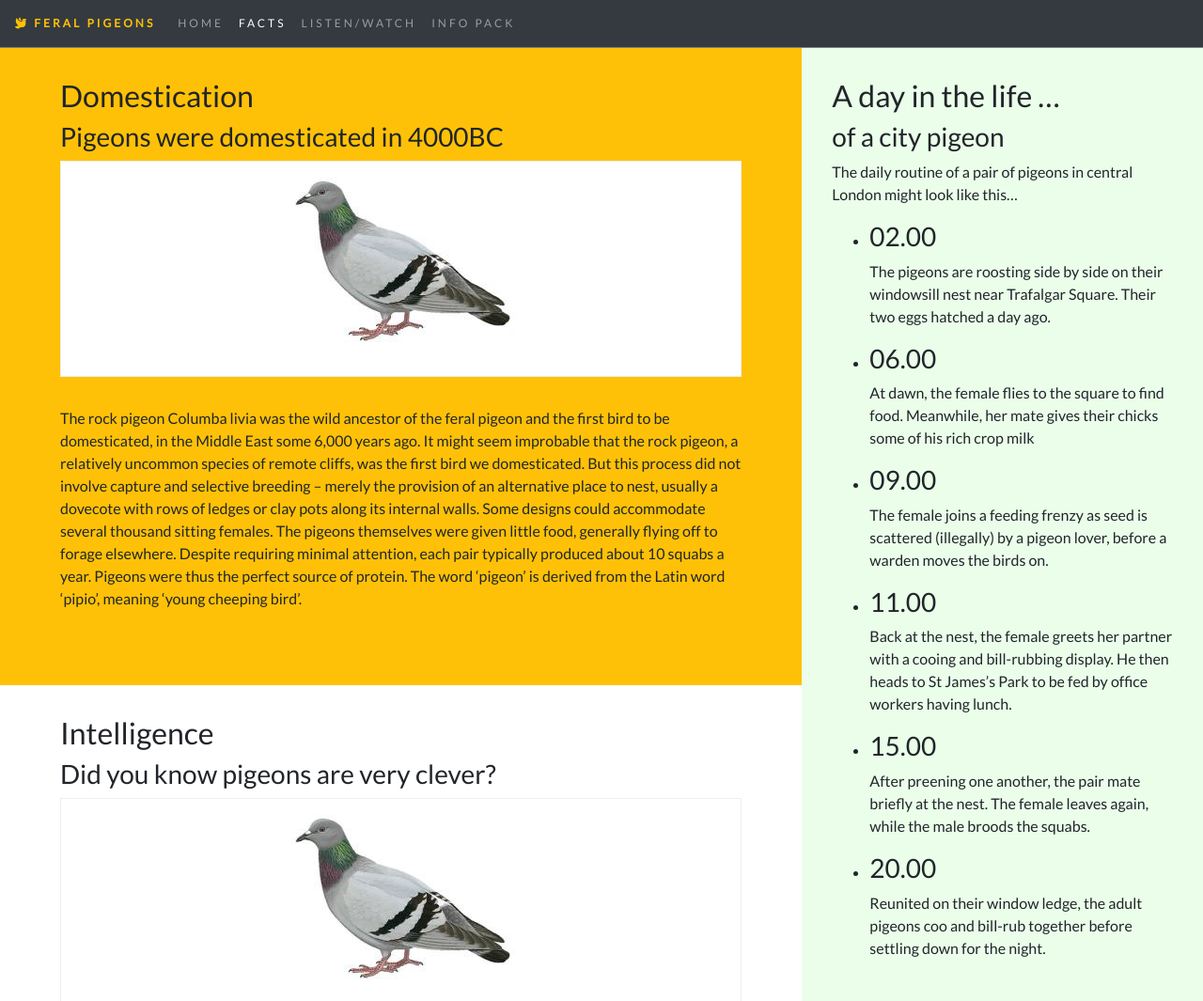
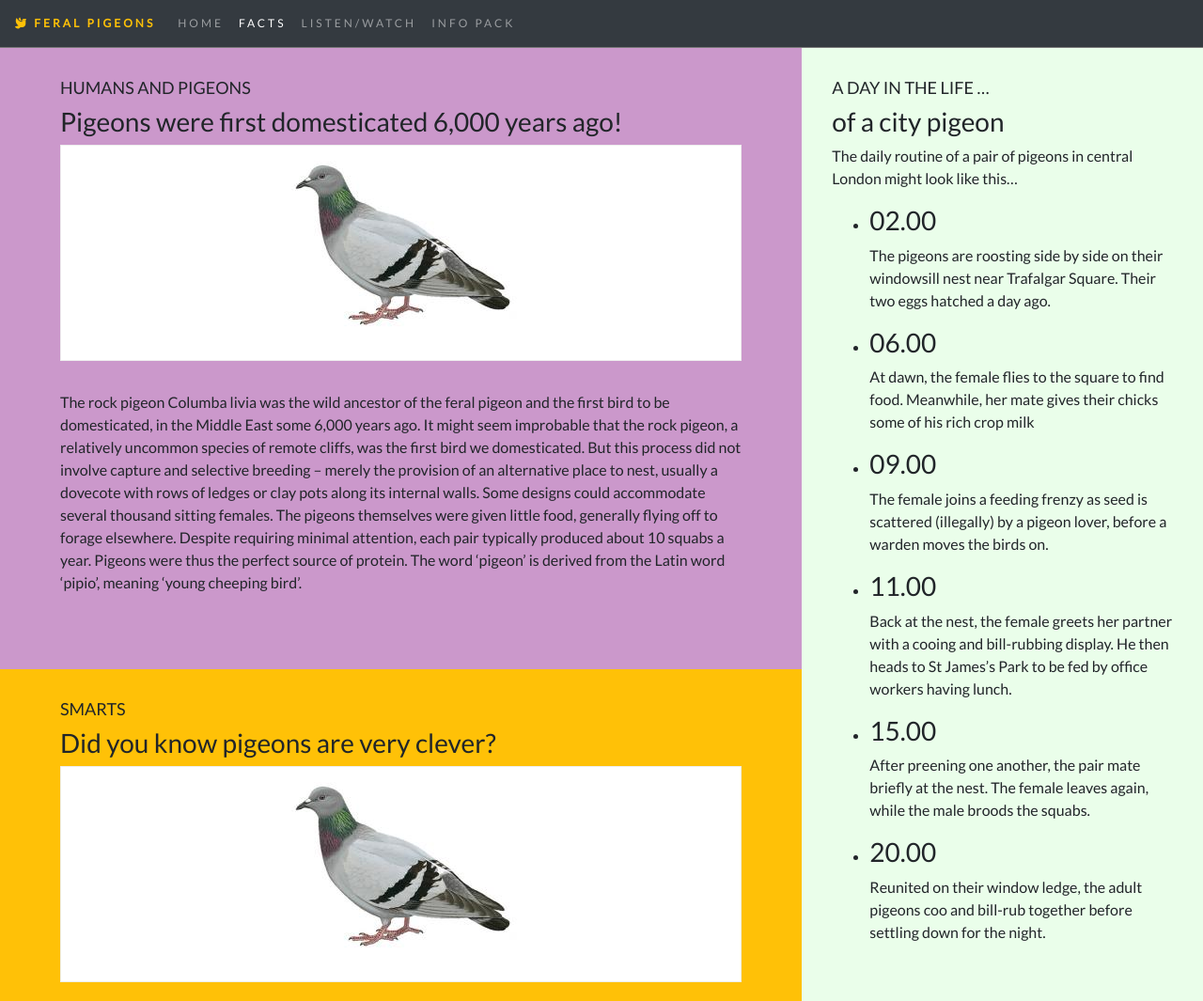
Before and after one commit to Code-Institute-Submissions/monkees-project-2, a plain HTML site: page facts.html in a window 1280 px wide. Shown: the top 1065 px of the page at 94% size. Drawn offline with nearby package versions, Linux system fonts and the light colour scheme.

Commit message:
Facts page

```diff
--- a/css/styles.css
+++ b/css/styles.css
@@ -101,11 +101,13 @@ body {
 
 .fact {
     background-color: white;
+    background-color: #ffc107;
 }
 
 .fact-alternate {
     background-color: #333;
     background-color: #ffc107;
+    background-color: #cb98cb;
 }
 
 .facts-timeline {
@@ -125,6 +127,12 @@ body {
     max-width: 100%;
 }
 
+.fact h2,
+.facts-timeline h2 {
+    text-transform: uppercase;
+    font-size: 18px;
+}
+
 /* Smartphones */
 @media (min-width: 320px) and (max-width: 480px) {
 
--- a/facts.html
+++ b/facts.html
@@ -75,8 +75,8 @@
                             <div class="container-fluid p-0">
                                 <div class="row">
                                     <div class="col">
-                                        <h2 class="fact-title">Domestication</h2>
-                                        <h3 class="fact-subtitle">Pigeons were domesticated in 4000BC</h3>
+                                        <h2 class="fact-title">Humans and Pigeons</h2>
+                                        <h3 class="fact-subtitle">Pigeons were first domesticated 6,000 years ago!</h3>
                                         <span class="fact-pic"><img title="Columba Livia/Rock Pigeon"
                                             src="images/columba_livia.jpg"></span>
                                         <p class="fact-text">
@@ -109,7 +109,7 @@
                             <div class="container-fluid p-0">
                                 <div class="row">
                                     <div class="col">
-                                        <h2 class="fact-title">Intelligence</h2>
+                                        <h2 class="fact-title">Smarts</h2>
                                         <h3 class="fact-subtitle">Did you know pigeons are very clever?</h3>
                                         <span class="fact-pic"><img title="Columba Livia/Rock Pigeon"
                                             src="images/columba_livia.jpg"></span>
```
